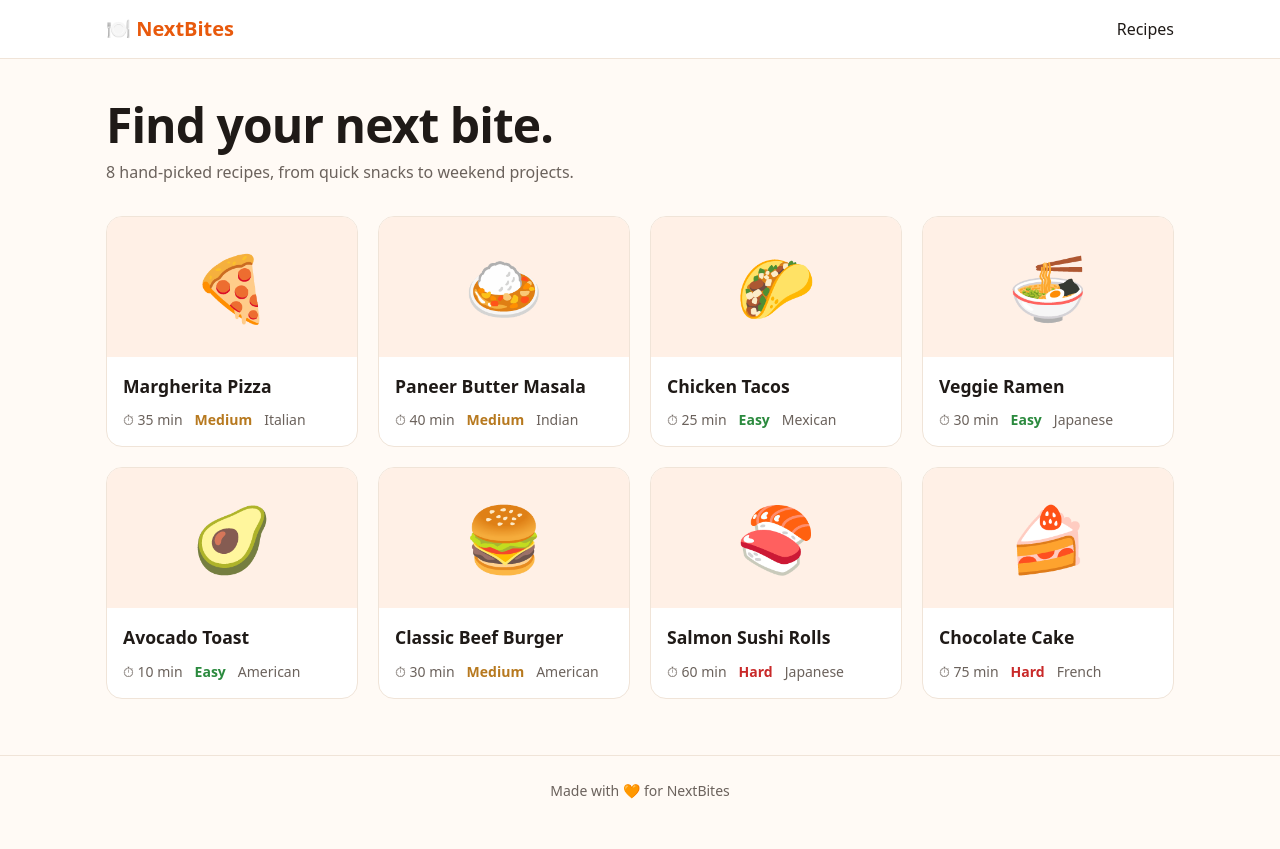
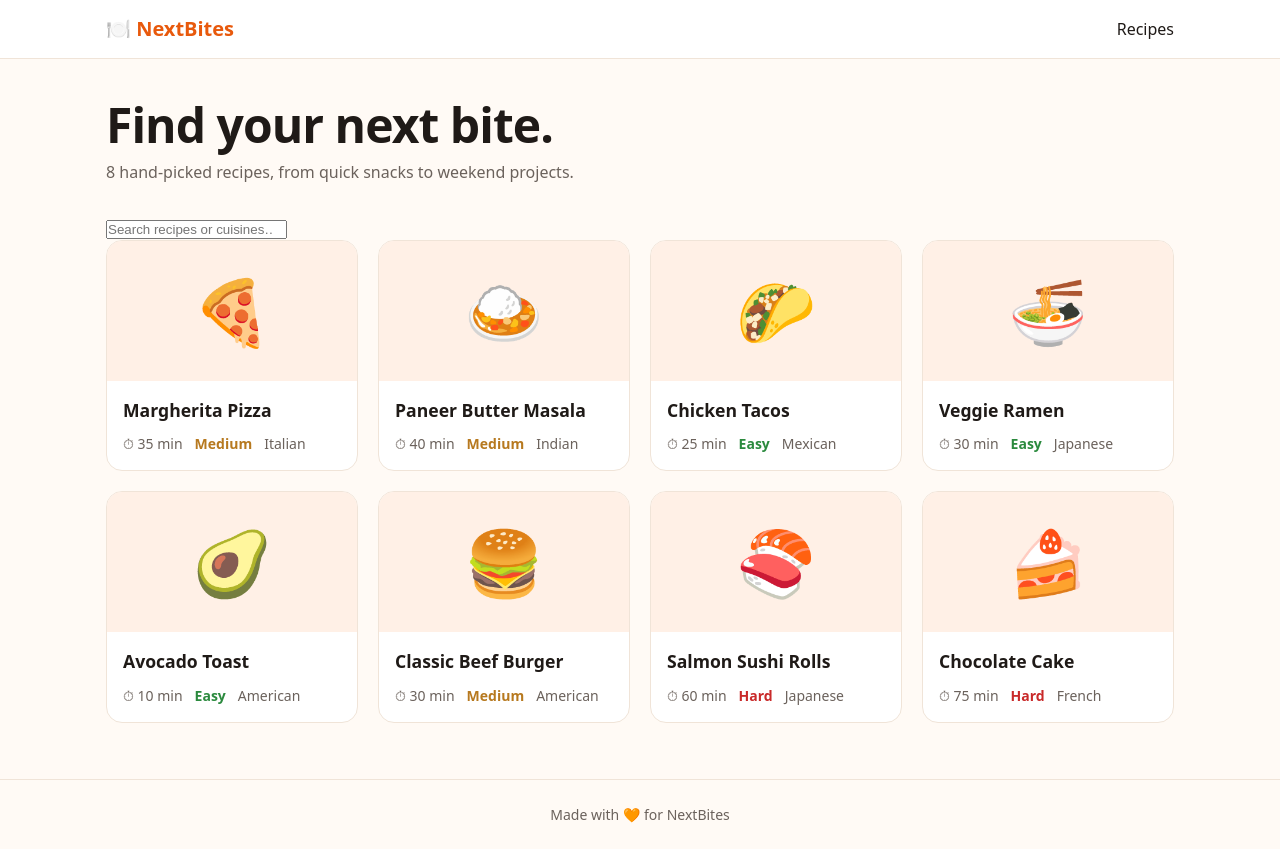
Before and after one commit to rudrakshsharma876-ui/nextbites, a Next.js app: page / in a window 1280 px wide. Before the commit the page ends 825 px from the top, so only its background shows below. Built offline with nearby package versions, Linux system fonts and the light colour scheme.

Commit message:
Use RecipeGrid on the home page
Co-Authored-By: Claude Opus 5.5 <noreply@anthropic.com>
Claude-Session: https://claude.ai/code/session_01PniKjgnPmEVpnvNaWRnuiR

```diff
--- a/app/page.tsx
+++ b/app/page.tsx
@@ -1,6 +1,7 @@
 // app/page.tsx
-// Home page: maps the recipes array into a responsive grid of RecipeCards.
-import RecipeCard from "./components/RecipeCard";
+// Home page stays a server component: it reads the data and hands it
+// to the client RecipeGrid, which handles the interactive search.
+import RecipeGrid from "./components/RecipeGrid";
 import { recipes } from "./data/recipes";
 
 export default function Home() {
@@ -14,11 +15,7 @@ export default function Home() {
         </p>
       </section>
 
-      <div className="grid">
-        {recipes.map((recipe) => (
-          <RecipeCard key={recipe.id} recipe={recipe} />
-        ))}
-      </div>
+      <RecipeGrid recipes={recipes} />
     </main>
   );
 }
```
